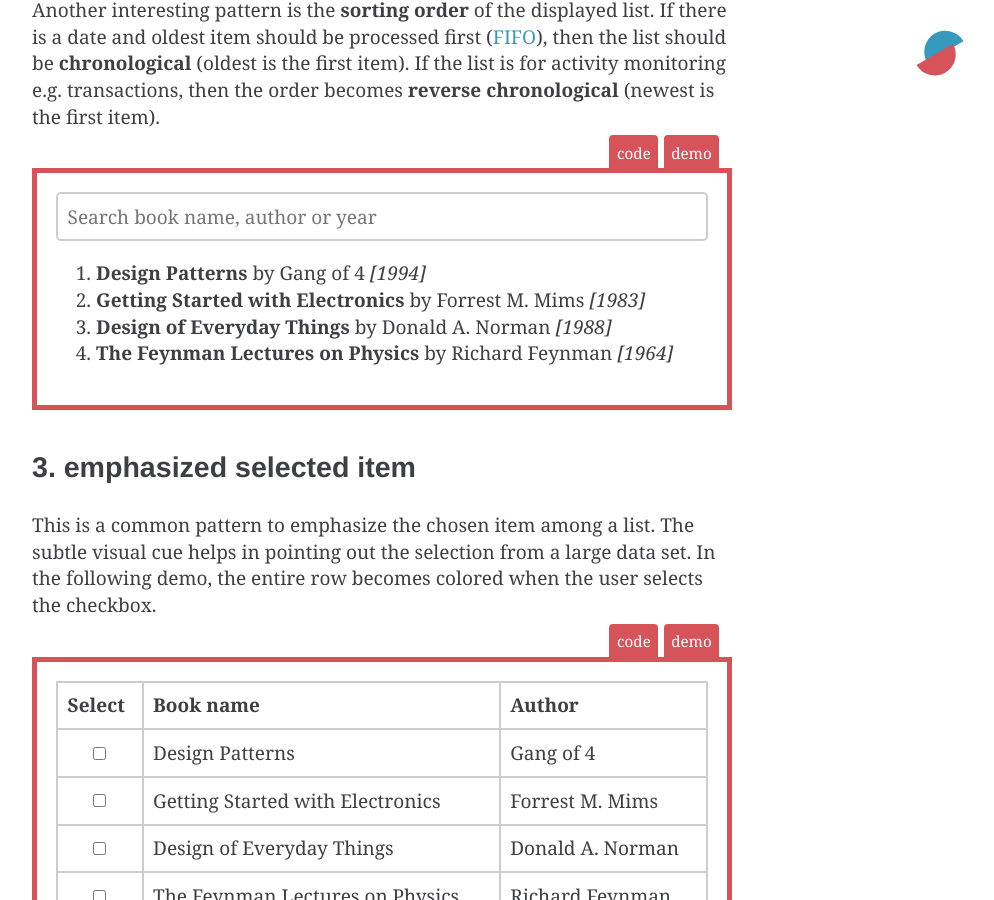
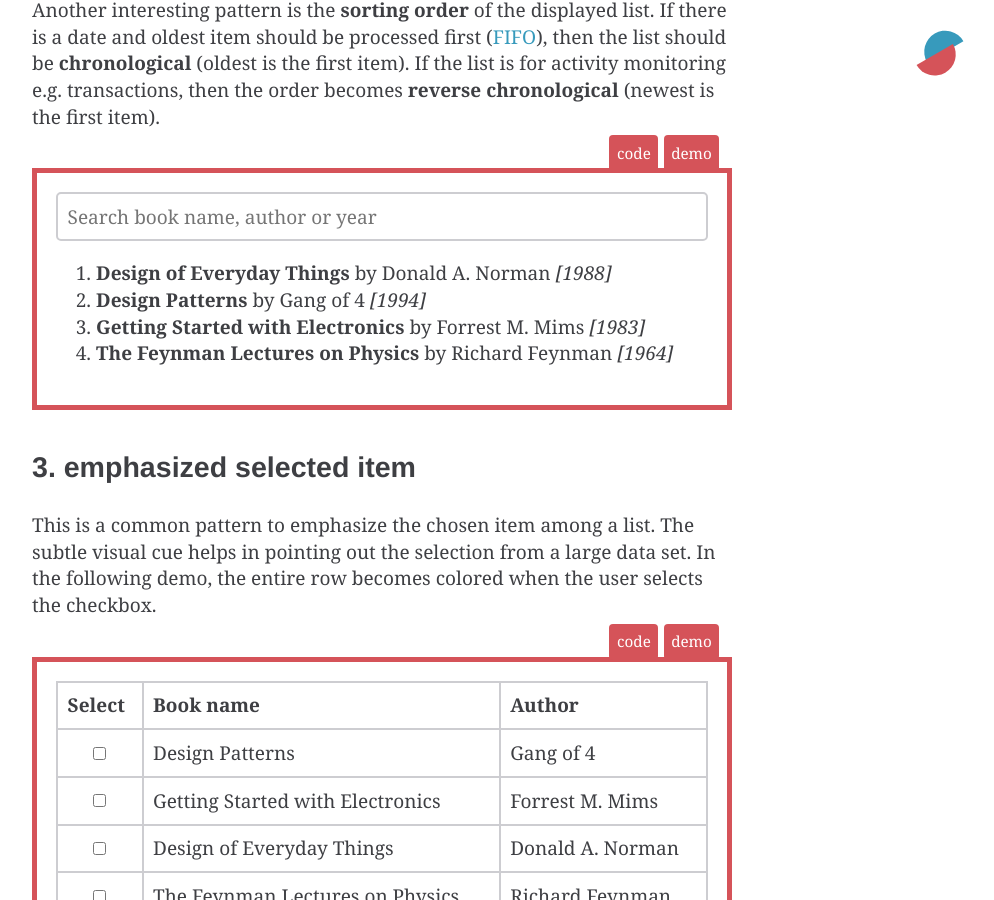
Before and after one commit to sayanee/blog, a Jekyll site: the page built from _posts/2014-02-03-ux-patterns.md, in a window 1280 px wide and 900 px high, scrolled down 1239 px. Shown: the whole window, without its empty margins (258-1252 px from the left). Built offline with Jekyll 4.4.1, drawn with Linux system fonts in a browser that asks for light colours; nearby versions of some CDN libraries; some web fonts are replaced; Markdown is read by kramdown in place of the engine named in the settings; comment, search, counter and statistics services are not loaded; some of the changed lines change nothing that is shown; some of the changed text lies outside the part shown.

Commit message:
improved demo

```diff
--- a/_posts/2014-02-03-ux-patterns.md
+++ b/_posts/2014-02-03-ux-patterns.md
@@ -50,7 +50,7 @@ abstract: A demo of 6 user experience patterns for web applications that aids in
     <div ng-controller="BooksCtrl">
       <input type="text" class="textbox" ng-model="searchBooks" placeholder="Search book name, author or year">
       <ol>
-        <li ng-repeat='book in books | filter:searchBooks'>
+        <li ng-repeat="book in bookList | filter:searchBooks | orderBy:'name'">
           <strong>{{ "{{book.name" }}}}</strong> by {{ "{{book.author" }}}} <em>[{{ "{{book.published" }}}}]</em>
         </li>
       </ol>
@@ -184,6 +184,8 @@ abstract: A demo of 6 user experience patterns for web applications that aids in
 
   <p class="discussion">What are other UX patterns that can aid the user in info search and decision making?</p>
 
+  <p><strong>Update:</strong> More resource on UX - <a href="http://searchpatterns.org/?">Search Patterns</a>.</p>
+
 </div>
 
 <style>
@@ -202,6 +204,13 @@ app.controller('BooksCtrl', function($scope) {
     { name: 'Getting Started with Electronics', author: 'Forrest M. Mims', published: '1983', summary: 'Teaches you the basics, takes you on a tour of analog and digital components' },
     { name: 'Design of Everyday Things', author: 'Donald A. Norman', published: '1988', summary: 'A powerful primer on how-and why-some products satisfy customers while others only frustrate them.' },
     { name: 'The Feynman Lectures on Physics', author: 'Richard Feynman', published: '1964', summary: 'Lectures on mathematics, electromagnetism, Newtonian physics, quantum physics, and the relation of physics to other sciences' },
+  ];
+
+  $scope.bookList = [
+    { name: 'Design Patterns', author: 'Gang of 4', published: '1994' },
+    { name: 'Getting Started with Electronics', author: 'Forrest M. Mims', published: '1983' },
+    { name: 'Design of Everyday Things', author: 'Donald A. Norman', published: '1988' },
+    { name: 'The Feynman Lectures on Physics', author: 'Richard Feynman', published: '1964' },
   ];
 
   $scope.count =  3;
```
